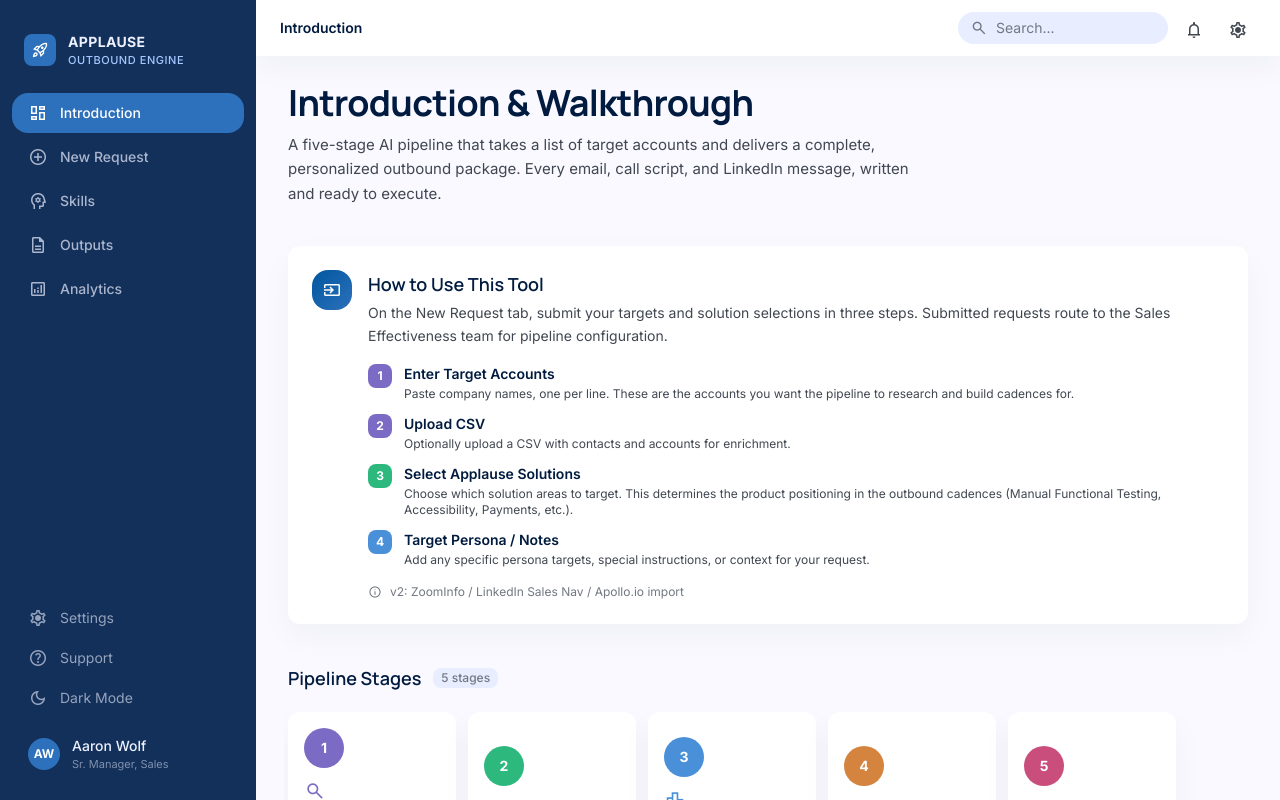
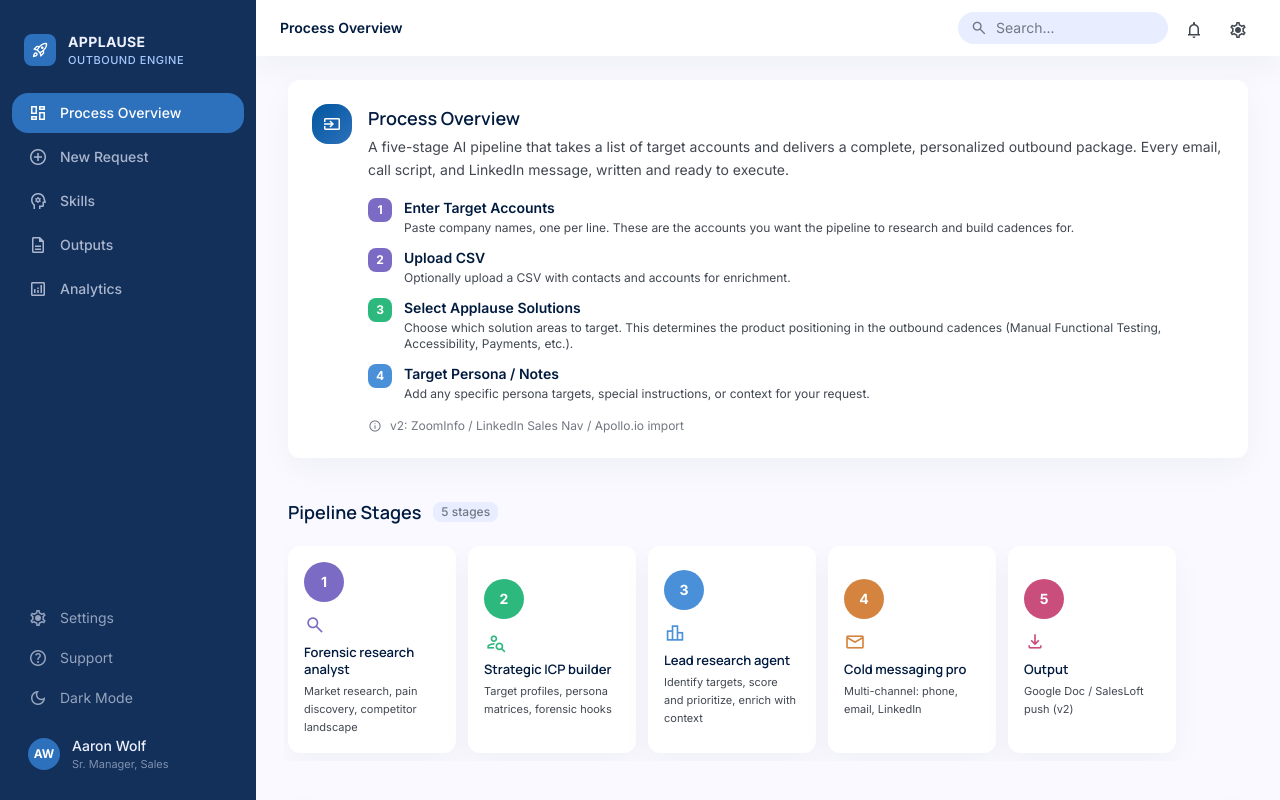
Before and after one commit to RevIntellect/applause-outbound-engine, a Next.js app: page / in a window 1280 px wide. Shown: the top 800 px of the page. Built offline with nearby package versions, Linux system fonts and the light colour scheme.

Commit message:
Remove hero section, rename to Process Overview
Removes the standalone Introduction & Walkthrough header from the home
page. Renames the section to Process Overview with the pipeline
description. Updates sidebar and top nav labels to match.

https://claude.ai/code/session_01MjVdaWT6xurkDWfGbbCRHo

```diff
--- a/src/app/page.tsx
+++ b/src/app/page.tsx
@@ -76,18 +76,6 @@ export default function Dashboard() {
 
   return (
     <div className="max-w-[960px] mx-auto space-y-10 pb-12">
-      {/* Hero / Overview */}
-      <section>
-        <h1 className="font-sans text-[2.25rem] font-bold tracking-[-0.02em] text-on-surface leading-tight">
-          Introduction & Walkthrough
-        </h1>
-        <p className="text-on-surface-variant text-[0.9375rem] mt-2 max-w-[640px] leading-relaxed">
-          A five-stage AI pipeline that takes a list of target accounts and
-          delivers a complete, personalized outbound package. Every email, call
-          script, and LinkedIn message, written and ready to execute.
-        </p>
-      </section>
-
       {/* How It Works: Intake */}
       <section className="bg-surface-container-lowest rounded-xl p-6 shadow-ghost">
         <div className="flex items-start gap-4">
@@ -101,11 +89,12 @@ export default function Dashboard() {
           </div>
           <div>
             <h2 className="text-lg font-semibold text-on-surface mb-1">
-              How to Use This Tool
+              Process Overview
             </h2>
             <p className="text-on-surface-variant text-sm leading-relaxed mb-4">
-              On the New Request tab, submit your targets and solution selections in three steps.
-              Submitted requests route to the Sales Effectiveness team for pipeline configuration.
+              A five-stage AI pipeline that takes a list of target accounts and
+              delivers a complete, personalized outbound package. Every email, call
+              script, and LinkedIn message, written and ready to execute.
             </p>
 
             <div className="space-y-3 mb-4">
--- a/src/components/layout/Sidebar.tsx
+++ b/src/components/layout/Sidebar.tsx
@@ -5,7 +5,7 @@ import { usePathname } from "next/navigation";
 import { useState, useEffect } from "react";
 
 const navItems = [
-  { label: "Introduction", icon: "dashboard", href: "/" },
+  { label: "Process Overview", icon: "dashboard", href: "/" },
   { label: "New Request", icon: "add_circle", href: "/intake" },
   { label: "Skills", icon: "psychology", href: "/skills" },
   { label: "Outputs", icon: "description", href: "/outputs" },
--- a/src/components/layout/TopNav.tsx
+++ b/src/components/layout/TopNav.tsx
@@ -39,7 +39,7 @@ export default function TopNav() {
           ))
         ) : (
           <div className="text-on-surface font-semibold text-sm">
-            Introduction
+            Process Overview
           </div>
         )}
       </div>
```
